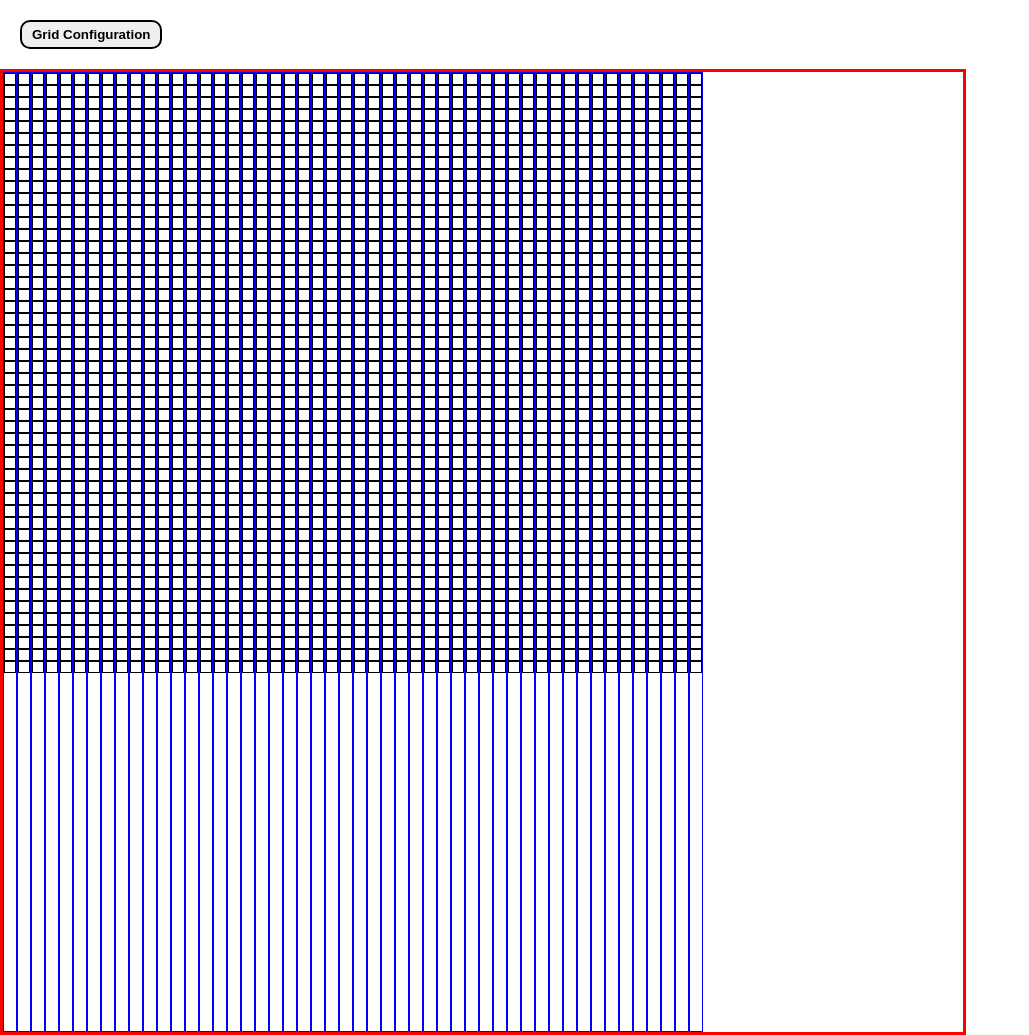
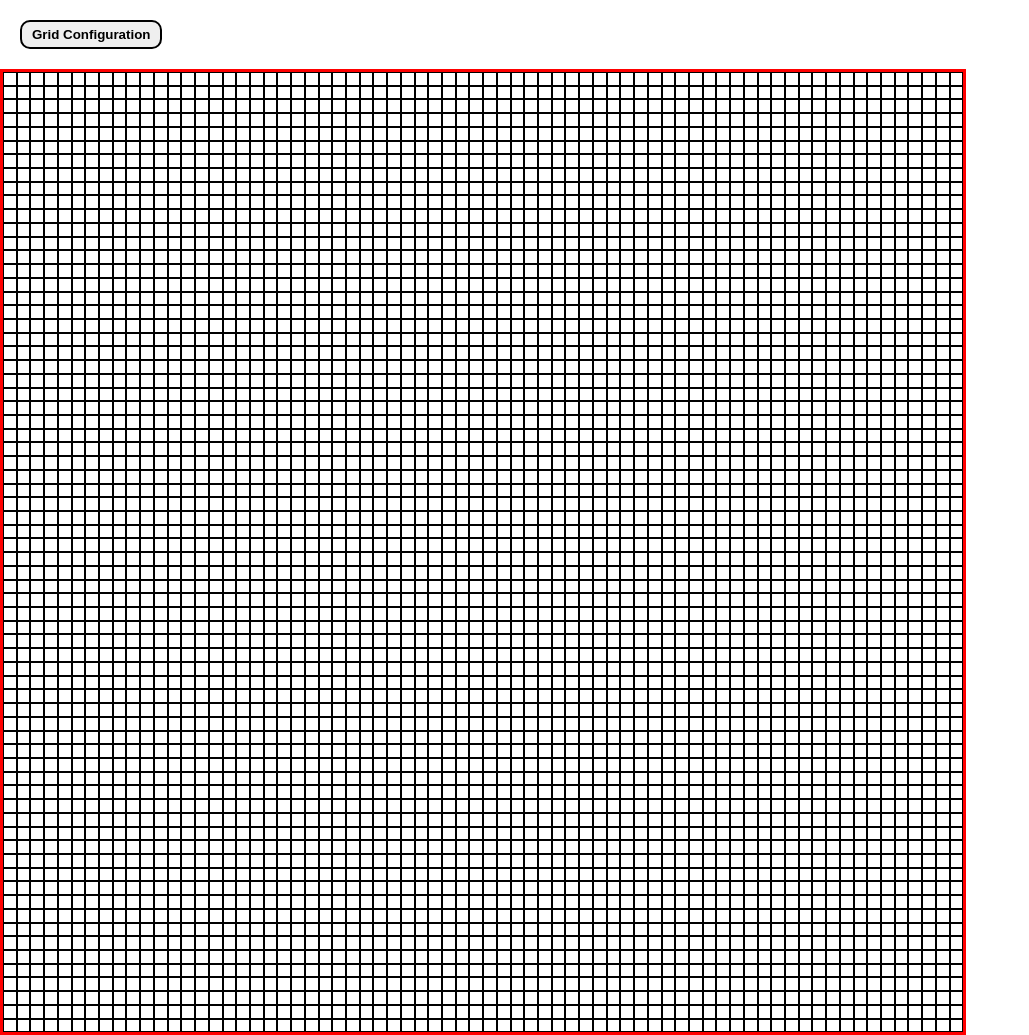
Before and after one commit to chronushan/etch-a-sketch, a plain HTML site: page index.html in a window 1280 px wide. Shown: the whole page, without its empty margins (0-1029 px from the left). Drawn offline with Linux system fonts and the light colour scheme.

Commit message:
Add flex auto to dynamically fill up grid

```diff
--- a/script.js
+++ b/script.js
@@ -35,4 +35,4 @@ btn.addEventListener("click", () => {
 	}
 });
 
-gridMaker(50);
+gridMaker(70);
--- a/style.css
+++ b/style.css
@@ -11,8 +11,9 @@
 
 .rows {
 	display: flex;
+	flex: auto;
 	flex-direction: column;
-	border: 1px blue solid;
+	/* border: 1px blue solid; */
 }
 
 .btn {
@@ -24,4 +25,5 @@
 }
 
 .columns {
+	flex: auto;
 }
```
